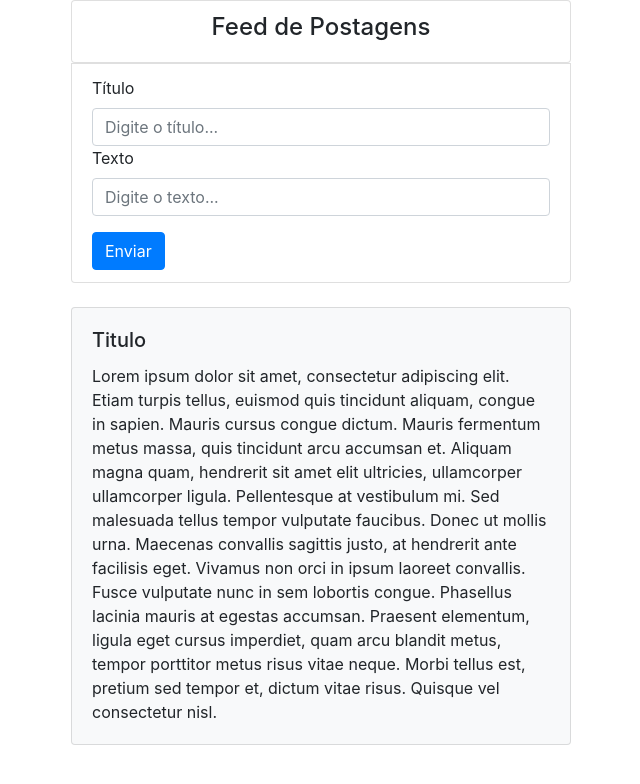
After one commit to UniversidadeDeVassouras/labproghiper-uvasspress, a Flask app: template application/view/template/feed.html in a window 1280 px wide. The commit adds this page. Shown: the top 784 px of the page, without its empty margins (319-959 px from the left). Run offline with Flask 2, Linux system fonts and the light colour scheme; the template is opened without the code that fills it, so the values that code supplies are empty; some libraries are stand-ins or nearby versions.

Commit message:
adicionada página de feed onde serão postados os conteúdos

```diff
--- /dev/null
+++ b/application/view/template/feed.html
@@ -0,0 +1,54 @@
+<!DOCTYPE html>
+<html>
+
+<head>
+    <title>Feed</title>
+    <link rel="stylesheet" href="{{url_for('static', filename = 'css/bootstrap.min.css')}}">
+</head>
+
+<body>
+    <div class="mx-auto" style="width: 500px;">
+        <ul class="list-group">
+            <div class="text-center">
+                <li class="list-group-item">
+                    <h4>Feed de Postagens</h4>
+                </li>
+            </div>
+            <li class="list-group-item">
+                <form>
+                    <div class="form-group">
+                        <label for="user-title">Título</label>
+                        <input type="password" class="form-control" id="user-title" placeholder="Digite o título...">
+                        <label for="user-text">Texto</label>
+                        <input type="password" class="form-control" id="user-text" placeholder="Digite o texto...">
+                    </div>
+                    <button type="submit" class="btn btn-primary">Enviar</button>
+                </form>
+            </li>
+        </ul>
+    </div>
+    <br>
+    <div class="mx-auto" style="width: 500px;">
+        <ul class="list-group">
+            <div class="card bg-light mb-3">
+                <div class="card-body">
+                    <h5 class="card-title">Titulo</h5>
+                    <p class="card-text">Lorem ipsum dolor sit amet, consectetur adipiscing elit. Etiam turpis tellus,
+                        euismod quis tincidunt aliquam, congue in sapien. Mauris cursus congue dictum. Mauris fermentum
+                        metus massa, quis tincidunt arcu accumsan et. Aliquam magna quam, hendrerit sit amet elit
+                        ultricies, ullamcorper ullamcorper ligula. Pellentesque at vestibulum mi. Sed malesuada tellus
+                        tempor vulputate faucibus. Donec ut mollis urna. Maecenas convallis sagittis justo, at hendrerit
+                        ante facilisis eget. Vivamus non orci in ipsum laoreet convallis. Fusce vulputate nunc in sem
+                        lobortis congue. Phasellus lacinia mauris at egestas accumsan. Praesent elementum, ligula eget
+                        cursus imperdiet, quam arcu blandit metus, tempor porttitor metus risus vitae neque. Morbi
+                        tellus est, pretium sed tempor et, dictum vitae risus. Quisque vel consectetur nisl.</p>
+                </div>
+        </ul>
+    </div>
+
+
+    <script src="{{url_for('static', filename = 'js/jquery-3.5.1.min.js')}}"></script>
+    <script src="{{url_for('static', filename = 'js/bootstrap.min.js')}}"></script>
+</body>
+
+</html>
```
Also changed, not shown: application/__init__.py (+10 -11 lines), application/controller/feed_controller.py (added, +8 -0 lines), application/model/entity/autor.py (+4 -8 lines), application/view/template/recuperacaoSenha.html (+10 -4 lines), application/model/dao/post_DAO.py (added).
